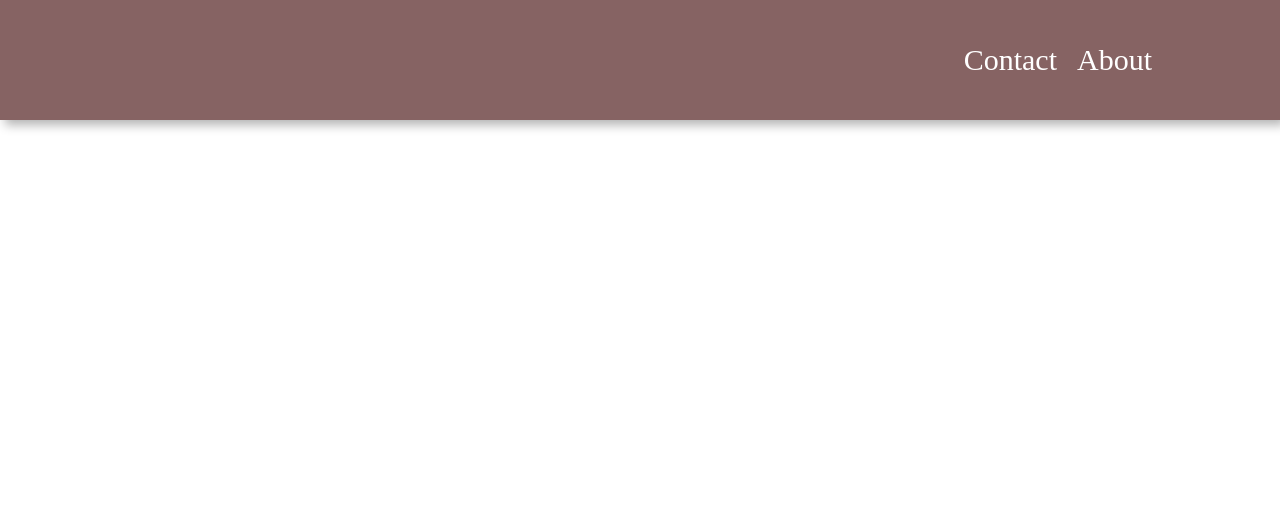
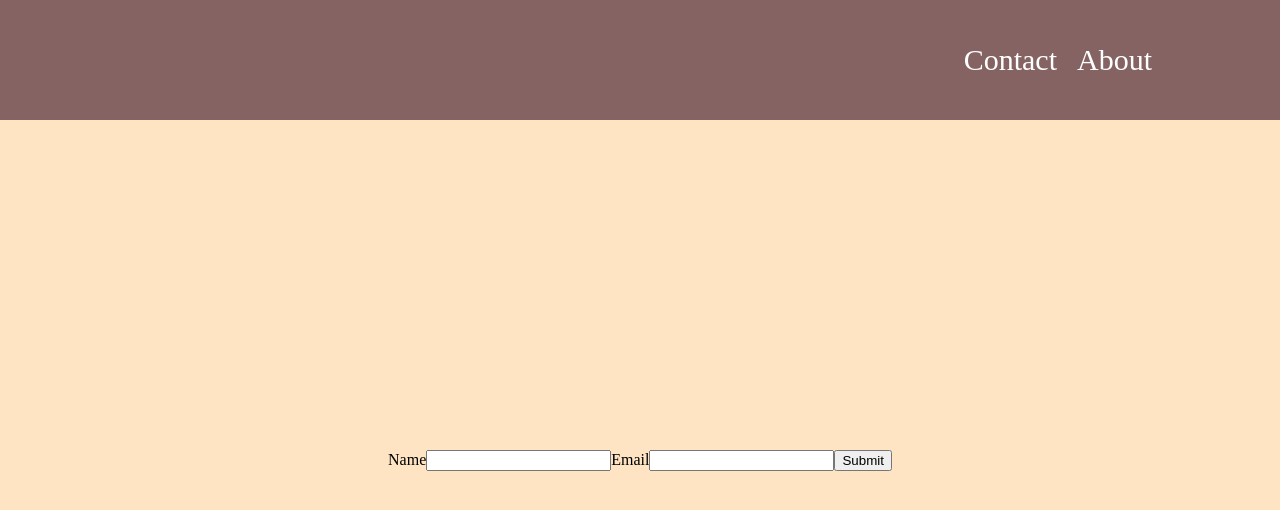
Before and after one commit to DTarkh/tbcx-react.js, a React (Vite) app: page / in a window 1280 px wide. Shown: the top 510 px of the page. Built offline with nearby package versions, Linux system fonts and the light colour scheme.

Commit message:
imporved parnt main componend, added form to contact page

```diff
--- a/src/ContactPage/Contact.jsx
+++ b/src/ContactPage/Contact.jsx
@@ -1,10 +1,20 @@
 import Navbar from "../Navigation/Navbar";
+import { Main } from "../Main/Main";
 
 const Contact = () => {
   return (
     <div>
       <Navbar />
+      <Main>
+        <form>
+          <label>Name</label>
+          <input type="text" />
+          <label>Email</label>
+          <input type="email" />
+          <button type="submit">Submit</button>
+        </form>
 
+      </Main>
     </div>
   );
 };
--- a/src/Main/Main.css
+++ b/src/Main/Main.css
@@ -1,5 +1,9 @@
 .main-container{
     background-color: bisque;
     height:85vh;
-    width:100%
+    width:100%;
+    display: flex;
+    justify-content: center;
+    align-items: center;
+
 }
--- a/src/Main/Main.jsx
+++ b/src/Main/Main.jsx
@@ -1,10 +1,10 @@
-import { Children } from 'react'
+
 import './Main.css'
 
-export const Main = () => {
+export const Main = (props) => {
   return (
     <div className='main-container'>
-        {Children}
+        {props.children}
     </div>
   )
 }
```
